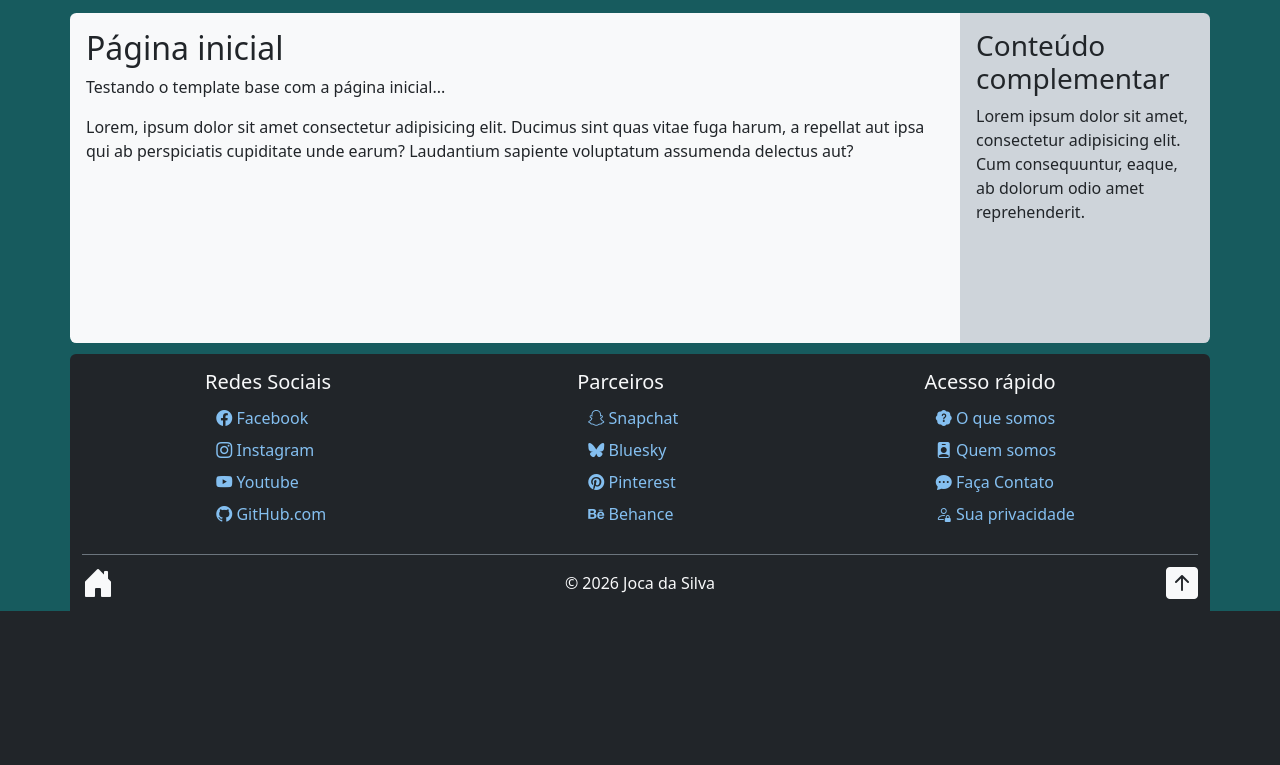
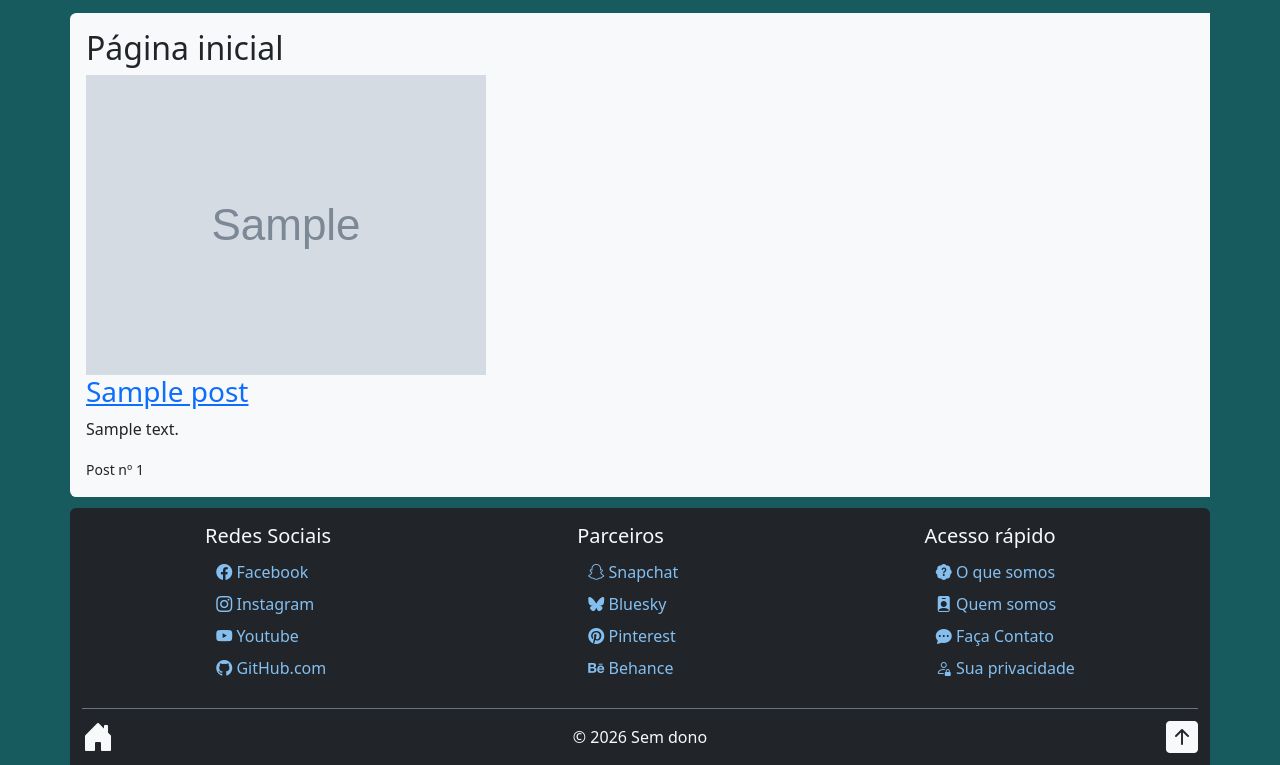
Before and after one commit to mayrahchrispim/blog_oficial, a Django app: page / in a window 1280 px wide. Shown: the part 189-954 px from the top of the page. Before the commit the page ends 800 px from the top, so only its background shows below. Run offline with Django 5.2, Linux system fonts and the light colour scheme; tables that the repository leaves empty hold one stand-in row (values such as "Sample post"); grey boxes marked "Sample" are stand-in pictures.

Commit message:
atualização

```diff
--- a/blog/admin.py
+++ b/blog/admin.py
@@ -1,3 +1,4 @@
 from django.contrib import admin
+from .models import Post
 
-# Register your models here.
+admin.site.register(Post)
--- a/blog/models.py
+++ b/blog/models.py
@@ -9,9 +9,9 @@ class PostManager(models.Manager):
     # Define algumas das Regras de Negócio
     def get_queryset(self):
         return super().get_queryset().filter(
-            is_deleted=False,                   # Não mostra post se apagado
-            user__is_deleted=False,             # Não mostra post se usuário apagado
-            created_at__lte=timezone.now()      # Não mostra post se do futuro
+            is_deleted=False#,                   # Não mostra post se apagado
+            #user__is_deleted=False,             # Não mostra post se usuário apagado
+            #created_at__lte=timezone.now()      # Não mostra post se do futuro
         )
 
 # Modela a entidade 'Post'
@@ -28,9 +28,10 @@ class Post(models.Model):
     title = models.CharField('Título', max_length=127)
     summary = models.CharField('Resumo', max_length=255)
     created_at = models.DateTimeField('Criado em', default=timezone.now)
-    thumbnail = models.URLField('Miniatura (URL)')
+    thumbnail = models.URLField('URL da Imagem')
     textbody = models.TextField('Texto do post')
     views = models.IntegerField('Visualizações', default=0)
+    is_comment = models.BooleanField('Permitir comentários', default=True)
     is_active = models.BooleanField('Ativo', default=True)
     is_deleted = models.BooleanField('Excluído', default=False)
 
--- a/blog/templates/_base.html
+++ b/blog/templates/_base.html
@@ -64,9 +64,14 @@
     <div class="main-article-section bg-light p-3 flex-fill flex-grow-1">
         {% block content %}{% endblock %}
     </div>
+
+    {# Esse trecho não funciona de `'show_aside': False` na view #}
+    {% if show_aside %}
     <div class="main-aside p-3 bg-dark-subtle">
         {% block aside %}{% endblock %}
     </div>
+    {% endif %}
+
 </main>
 
     <footer class="container bg-dark text-light rounded-top">
--- a/blog/templates/home.html
+++ b/blog/templates/home.html
@@ -2,13 +2,23 @@
 
 {# Esse trecho será substituído no template base! #}
 {% block content %}
+
 <section>
+    <h2>Página inicial</h2>
+    {# Loop para iterar cada postagem #}
+    {% for post in posts %}
+      <div>
+          <img src="{{ post.thumbnail }}" alt="{{ post.title }}">
+          <h3><a href="#{{ post.id }}">{{ post.title }}</a></h3>
+          <p>{{ post.summary }}</p>
+          <small>Post nº {{ post.id }}</small>
+      </div>
+    {% empty %}
+      {# `empty` acontece quando o iterable `post` está vazio #}
+      <p>Nenhum post cadastrado ainda.</p>
+    {% endfor %}
+</section>
 
-    <h2>Página inicial</h2>
-    <p>Testando o template base com a página inicial...</p>
-    <p>Lorem, ipsum dolor sit amet consectetur adipisicing elit. Ducimus sint quas vitae fuga harum, a repellat aut ipsa qui ab perspiciatis cupiditate unde earum? Laudantium sapiente voluptatum assumenda delectus aut?</p>
-
-</section>
 {% endblock %}
 
 {# Esse trecho será substituído no template base! #}
--- /dev/null
+++ b/blog/views/context_processors.py
@@ -0,0 +1,5 @@
+def site_globals(request):
+    return {
+        'ownername': 'Joca da Silva',   # ← Nome do proprietário(a) do site
+        'show_aside': True,             # ← Se `False`, `<aside>` é ocultado
+    }
--- a/blog/views/home.py
+++ b/blog/views/home.py
@@ -1,9 +1,19 @@
 from django.shortcuts import render
-
+from blog.models import Post
 
 def home(request):
+
+    # Obtém todos os `post` usando filtros e ordenamento
+    posts = Post.objects.filter(
+        is_active=True
+    ).order_by('-created_at')       # Ordenados pela data mais recente
+
     return render(
         request,
         'home.html',
-        {'ownername': 'Joca da Silva'}
+        {
+            'posts': posts,                  # Todos os post filtrados
+            'total_posts': posts.count(),    # Quantos post recebemos
+            'show_aside': False,             # Oculta a <aside> da página
+        }
     )
```
Also changed, not shown: blog/migrations/0002_post_is_comment_alter_post_thumbnail.py (added). Lines whose indentation alone changed are shown as unchanged.
